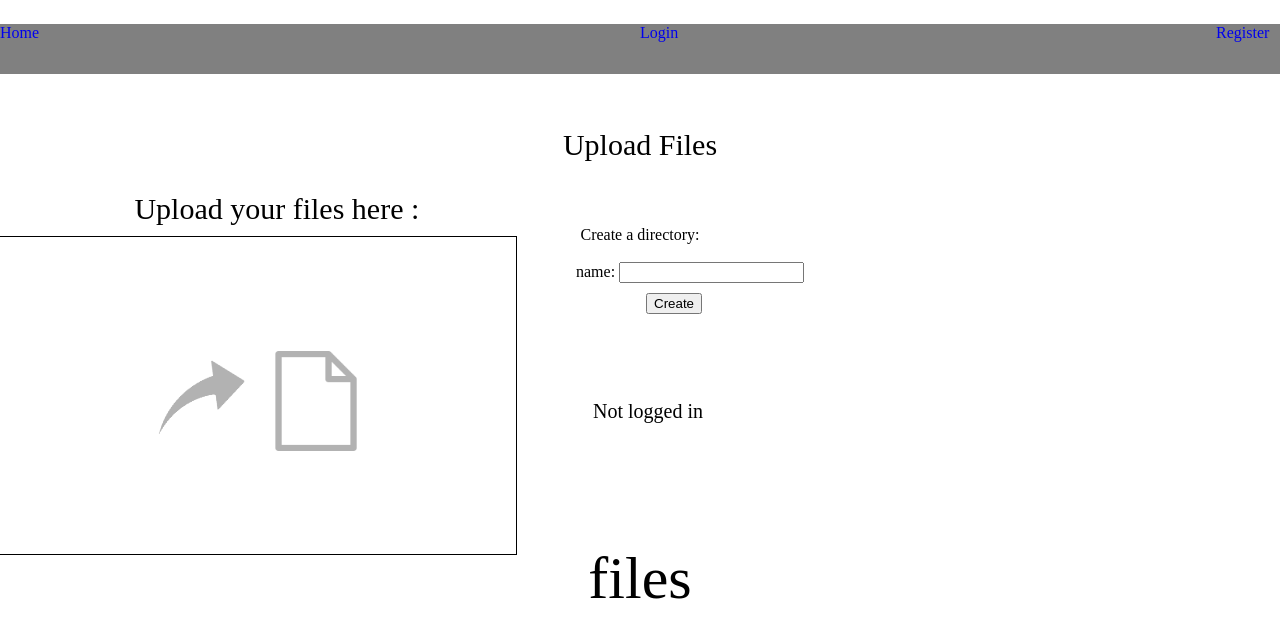
After one commit to Pakopac/filer-final, a PHP site: template views/files.html.twig in a window 1280 px wide. The commit adds this page. Shown: the top 638 px of the page. Run offline with PHP 8.4, Linux system fonts and the light colour scheme; the template is opened without the code that fills it, so the values that code supplies are empty; a stand-in replaces the project's code that opens the database connection; some libraries are stand-ins or nearby versions.

Commit message:
Move upload and view files in files page

```diff
--- a/Model/FilesManager.php
+++ b/Model/FilesManager.php
@@ -35,8 +35,8 @@ class FilesManager
         return $list;
     }
 
-    public function createDirectory($nameDirectory, $pathDirectory)
+    public function createDirectory($nameDirectory)
     {
-        mkdir('./files/'.$_SESSION['pseudo']. '/' . $pathDirectory .'/' . $nameDirectory);
+        mkdir('./files/'.$_SESSION['pseudo'] .'/' . $nameDirectory);
     }
 }
--- a/assets/style.css
+++ b/assets/style.css
@@ -14,7 +14,8 @@
     margin-bottom: 50px;
 }
 .formUpload{
-    margin-top: 200px;
+    margin-left: -25%;
+    margin-top: 125px;
 }
 .labelFile{
     border: 1px solid black;
@@ -41,6 +42,25 @@
     margin-right: 20px;
     transform: rotate(320deg);
 }
+.createDirectory{
+    text-align: center;
+}
+.btnCreate{
+    margin-top: 10px;
+    margin-left: 70px;
+}
+.files{
+    margin-top: 300px;
+    font-size: 60px;
+    text-align: center
+}
+.listFiles{
+    text-align: center;
+}
+.messageUpload{
+    margin-left: 10%;
+    font-size: 30px;
+}
 body{
     background-color:white;
 }
@@ -52,7 +72,6 @@ form {
 .btn{
     position: absolute;
     left:32%;
-
 }
 .btn1{
     position: absolute;
--- /dev/null
+++ b/views/files.html.twig
@@ -0,0 +1,28 @@
+{% extends 'layout.html.twig' %}
+
+{% block page_title %}{{ parent() }} - login{% endblock %}
+
+{% block content %}
+        <p class="home">Upload Files</p>
+        <div class="messageUpload">Upload your files here :</div>
+        <form class="formUpload" name="upload" method="POST" enctype="multipart/form-data">
+            <label for="file" class="labelFile"><img class="spear" src="assets/img/spear.png" alt="icon spire"><img class="icon_file" src="assets/img/icon_file.png" alt="icon file"></label>
+            <input type="file" id="file" name="inputFile" class="inputFile" onchange="this.form.submit();">
+        </form>
+        {% for message in messagesUpload %}
+            <div class="messagesUpload">{{ message }}</div>
+        {% endfor %}
+    <div class="createDirectory"> Create a directory: </div>
+    <form method="POST">
+        <br>
+        name: <input name="nameDirectory" type="text"><br>
+        <button class="btnCreate">Create</button>
+    </form>
+
+    <div class="files">files</div>
+    <div class="listFiles">
+    {% for file in list %}
+        <a href="./files/{{ user['pseudo'] }}/{{ file }}">{{ file }}</a><br>
+    {% endfor %}
+    </div>
+{% endblock %}
--- a/views/layout.html.twig
+++ b/views/layout.html.twig
@@ -13,9 +13,7 @@
   {% endif %}
     <a class="hom" href="?action=home">Home</a><br>
     {% if user %}
-        <a href="?action=createDirectory">create directory</a>
-      <a class="bum"href="?action=uploadFiles">Upload-files</a><br>
-      <a class="regi" href="?action=viewFiles">View-files</a><br>
+      <a class="bum" href="?action=files">files</a><br>
         <a class="logi" href="?action=logout">Logout</a><br>
     {% else %}
       <a class="gum" href="?action=login">Login</a><br>
```
Also changed, not shown: Controller/MainController.php (+33 -21 lines), views/createDirectory.html.twig (deleted, +0 -12 lines), views/uploadFiles.html.twig (deleted, +0 -16 lines), views/viewFiles.html.twig (deleted, +0 -11 lines).
